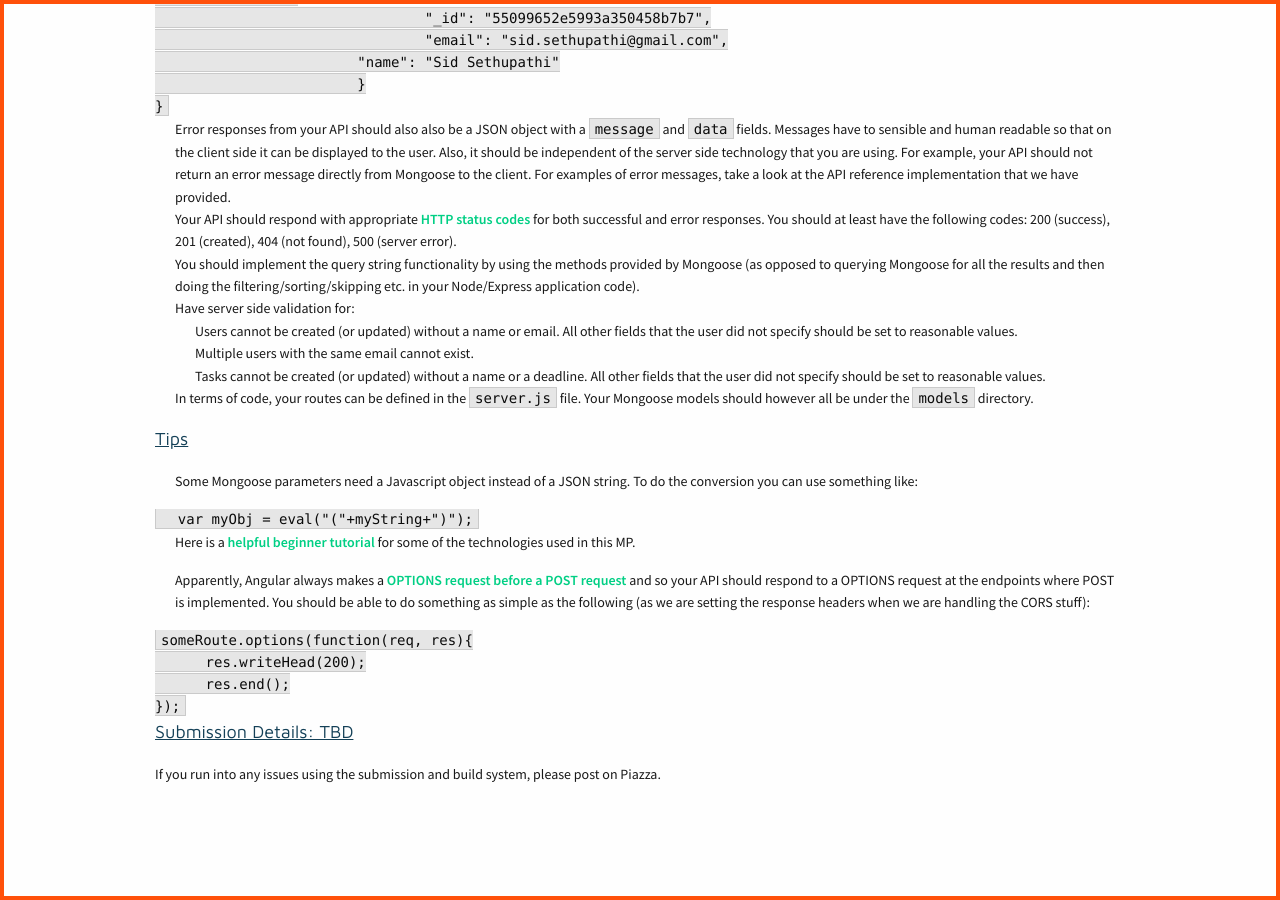
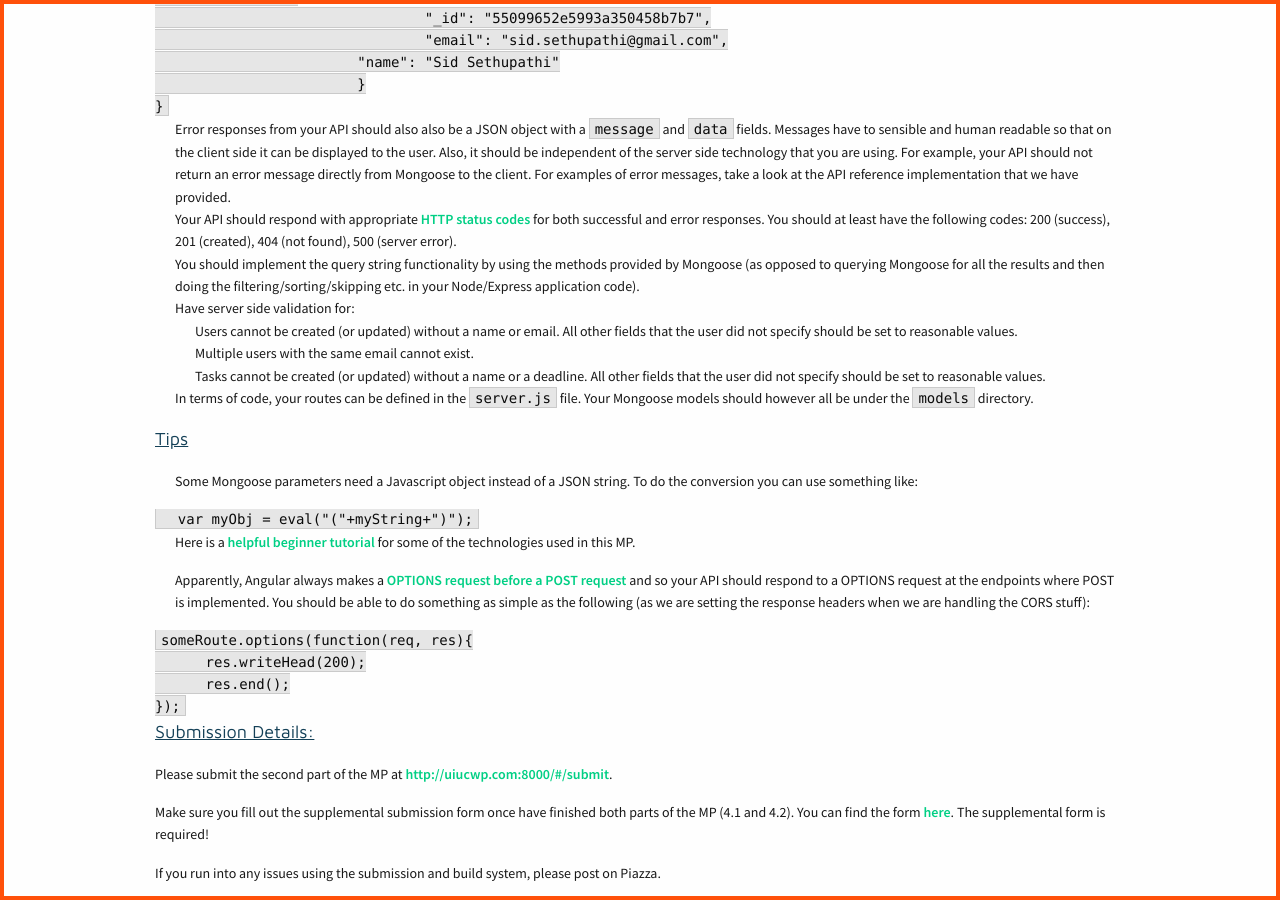
Before and after one commit to biplabdeka/fa2016, a Jekyll site: the page built from _posts/2016-10-19-MP-4-2.md, in a window 1280 px wide and 900 px high, scrolled down 2564 px. Built offline with Jekyll 4.4.1, drawn with Linux system fonts in a browser that asks for light colours; nearby versions of some CDN libraries.

Commit message:
Update submission details for MP4.1 and 4.2

````diff
--- a/_posts/2016-10-19-MP-4-2.md
+++ b/_posts/2016-10-19-MP-4-2.md
@@ -129,6 +129,10 @@ someRoute.options(function(req, res){
 ```
 
 
-<span class="section-heading">Submission Details: TBD</span>
+<span class="section-heading">Submission Details:</span>
+
+Please submit the second part of the MP at [http://uiucwp.com:8000/#/submit](http://uiucwp.com:8000/#/submit).
+
+Make sure you fill out the supplemental submission form once have finished both parts of the MP (4.1 and 4.2). You can find the form [here](https://docs.google.com/forms/d/e/1FAIpQLSeieVb4Cn44XFflYWP9y46ltZWnuZF0k4l11FXJ5g3V3zjuwg/viewform). The supplemental form is required!
 
 If you run into any issues using the submission and build system, please post on Piazza.
````
Also changed, not shown: _posts/2016-10-19-MP-4-1.md (+4 -1 lines).
